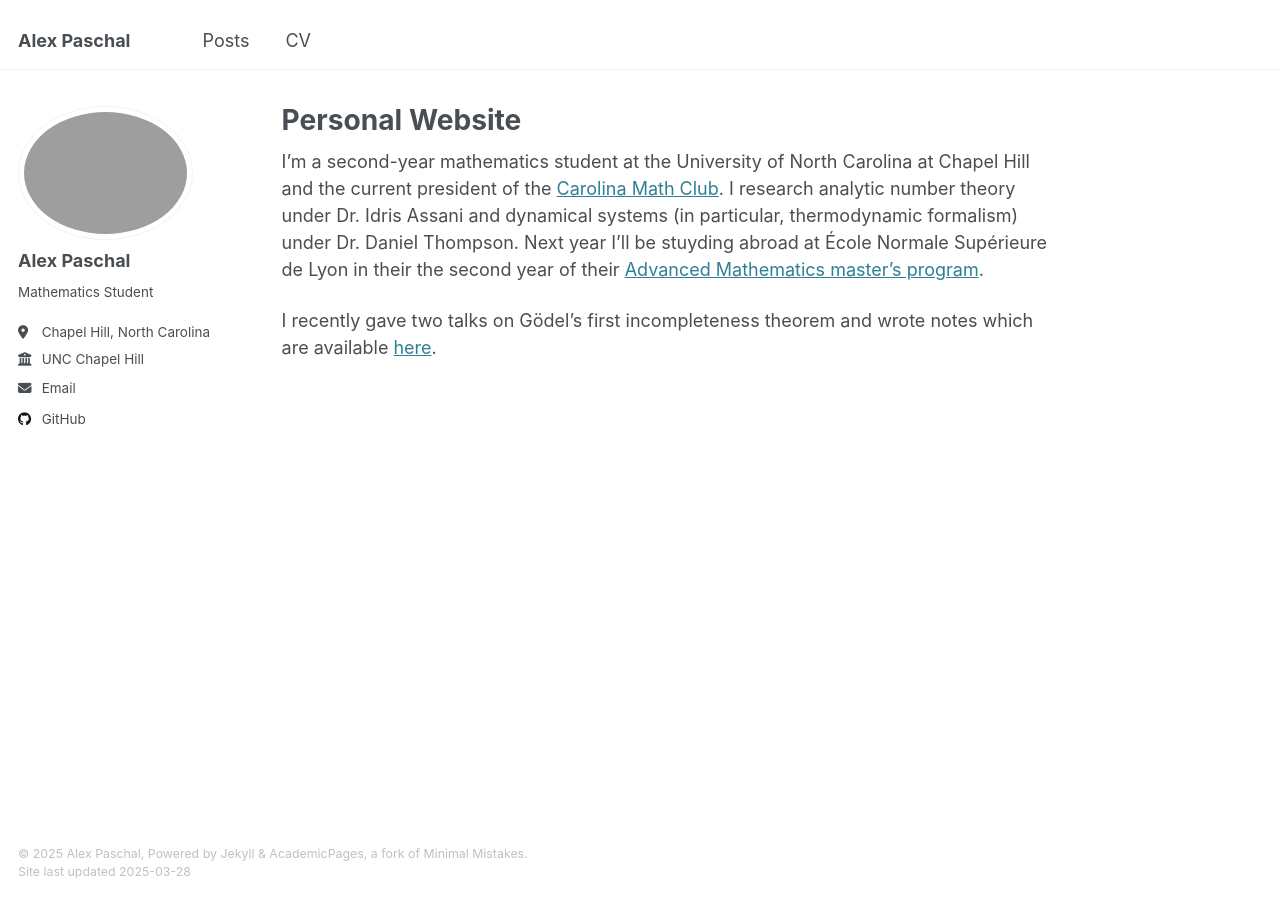
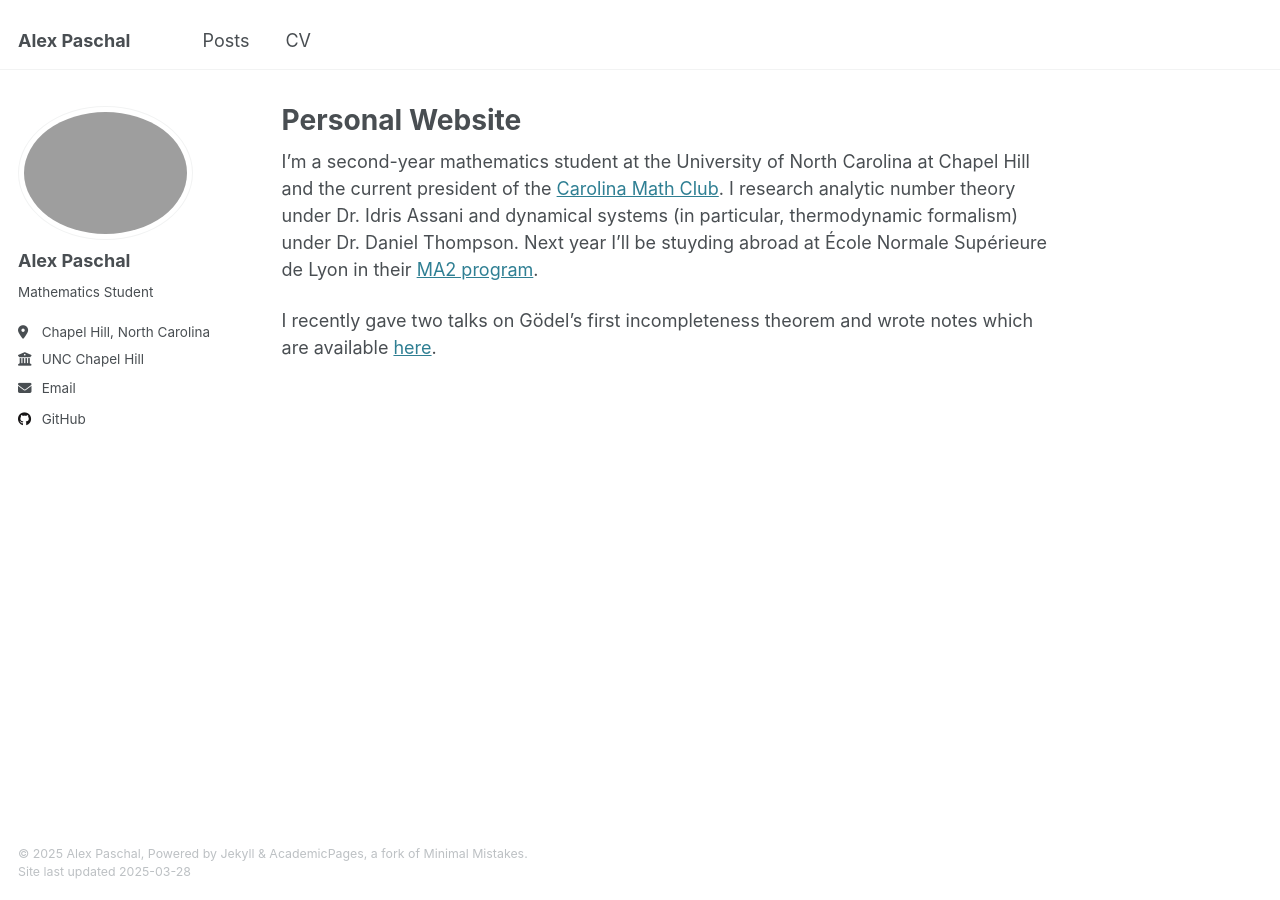
Before and after one commit to alexmpaschal/alexmpaschal.github.io, a Jekyll site: the page built from _pages/about.md, in a window 1280 px wide. Built offline with Jekyll 4.4.1, drawn with Linux system fonts in a browser that asks for light colours.

Commit message:
Update bio

```diff
--- a/_pages/about.md
+++ b/_pages/about.md
@@ -7,6 +7,6 @@ redirect_from:
   - /about.html
 ---
 
-I'm a second-year mathematics student at the University of North Carolina at Chapel Hill and the current president of the [Carolina Math Club](https://heellife.unc.edu/organization/carolinamathclub). I research analytic number theory under Dr. Idris Assani and dynamical systems (in particular, thermodynamic formalism) under Dr. Daniel Thompson. Next year I'll be stuyding abroad at École Normale Supérieure de Lyon in their the second year of their [Advanced Mathematics master's program](http://mathematiques.ens-lyon.fr/parcours-2025-2026-396607.kjsp?RH=1702642109901&RF=1733132107231).
+I'm a second-year mathematics student at the University of North Carolina at Chapel Hill and the current president of the [Carolina Math Club](https://heellife.unc.edu/organization/carolinamathclub). I research analytic number theory under Dr. Idris Assani and dynamical systems (in particular, thermodynamic formalism) under Dr. Daniel Thompson. Next year I'll be stuyding abroad at École Normale Supérieure de Lyon in their [MA2 program](http://mathematiques.ens-lyon.fr/parcours-2025-2026-396607.kjsp?RH=1702642109901&RF=1733132107231).
 
 I recently gave two talks on Gödel's first incompleteness theorem and wrote notes which are available [here](https://alexpasch.al/files/logic-notes.pdf).
```
